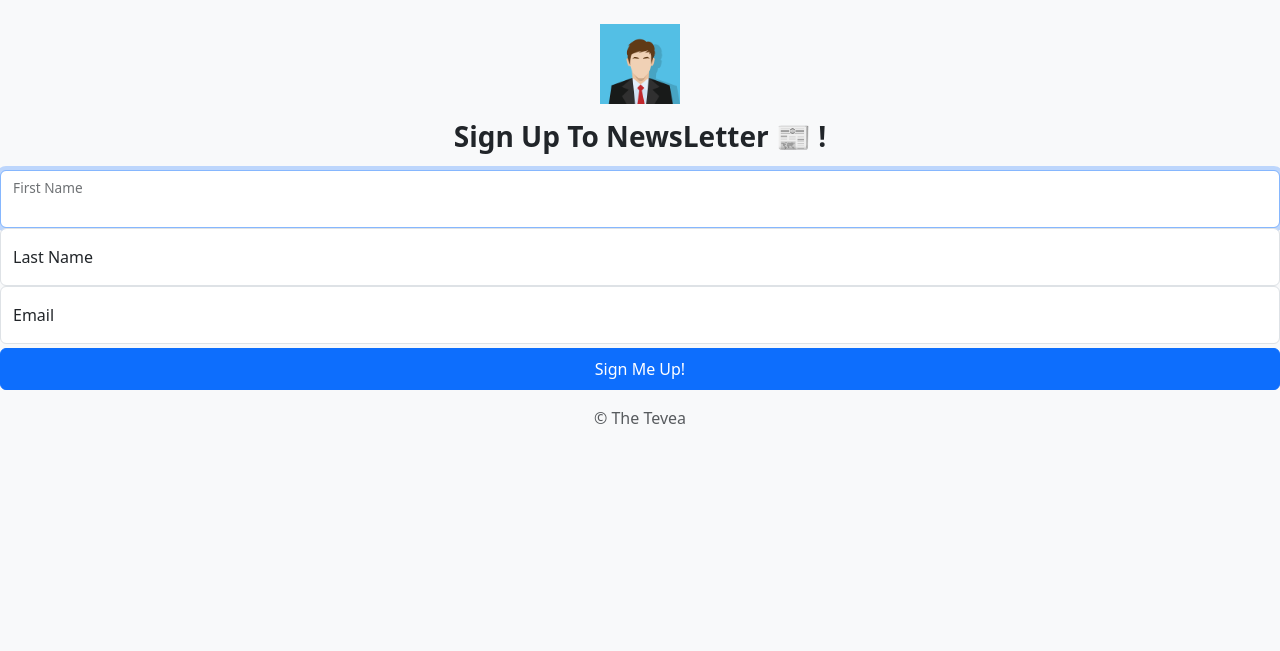
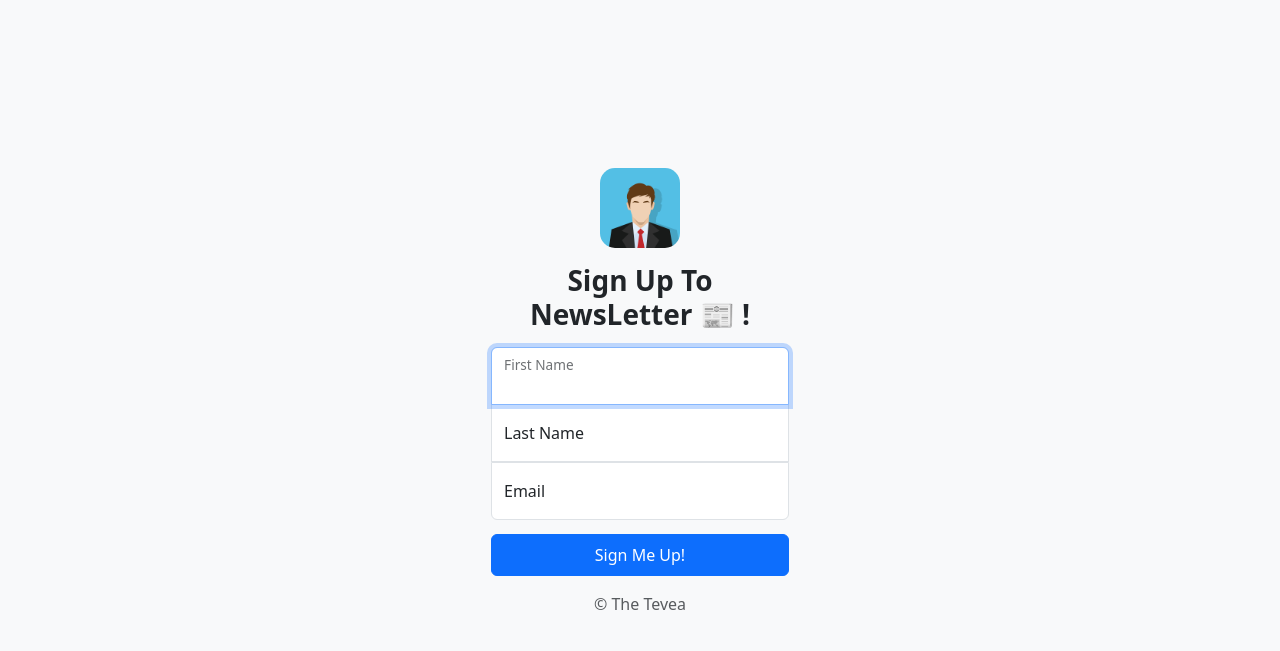
Before and after one commit to TheTevea/EmailCollection, a website: page signup.html in a window 1280 px wide. Drawn offline with nearby package versions, Linux system fonts and the light colour scheme; the site is published under a folder, as on GitHub Pages, so addresses that start at the root find nothing.

Commit message:
fourteen commit

```diff
--- a/signup.html
+++ b/signup.html
@@ -7,14 +7,14 @@
     <title>Sign Up NewsLetter</title>
     <link href="https://cdn.jsdelivr.net/npm/bootstrap@5.3.2/dist/css/bootstrap.min.css" rel="stylesheet"
         integrity="sha384-T3c6CoIi6uLrA9TneNEoa7RxnatzjcDSCmG1MXxSR1GAsXEV/Dwwykc2MPK8M2HN" crossorigin="anonymous">
-        <link rel="stylesheet" href="/public/css/style.css">
+        <link rel="stylesheet" href="./public/css/style.css">
 </head>
 
 
 <body class="d-flex align-items-center py-4 bg-body-tertiary ">
     <main class="form-signin w-100 m-auto">
         <form action="/" method="post">
-            <div class="d-flex justify-content-center"><img class="profile" src="public/images/profileImage.jpg" alt="profile"
+            <div class="d-flex justify-content-center"><img class="profile" src="./public/images/profileImage.jpg" alt="profile"
                     width="80" height="80"></div>
             <h1 class="h3 m-3 fw-bold text-center">Sign Up To NewsLetter 📰 !</h1>
 
```
